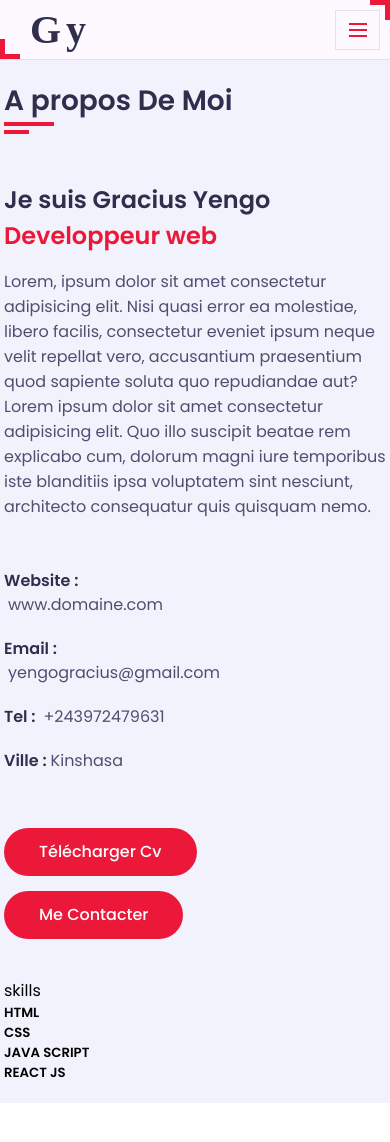
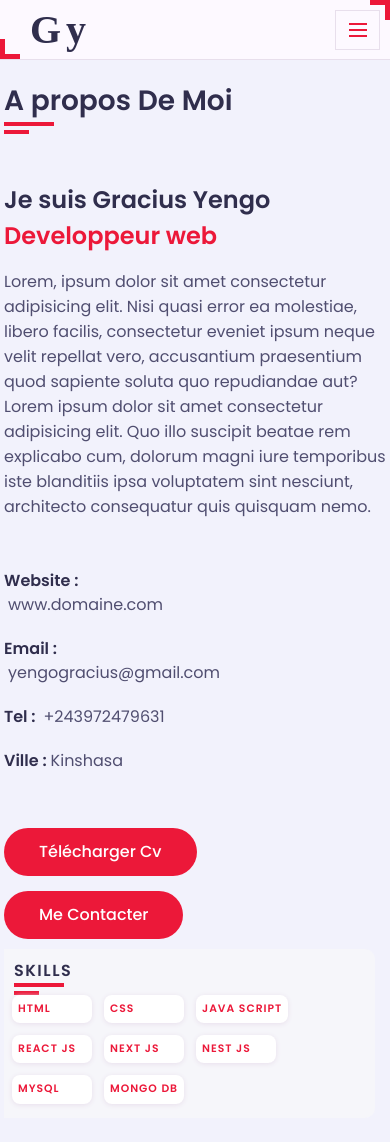
Before and after one commit to graciusyengo/my-portfolios, a Next.js app: page /about in a window 390 px wide. Shown: the top 1142 px of the page. Before the commit the page ends 1103 px from the top, so only its background shows below. Built offline with nearby package versions, Linux system fonts and the light colour scheme; a web font is replaced by a local one.

Commit message:
arrangement de la section skill dans a propos

```diff
--- a/pages/about.js
+++ b/pages/about.js
@@ -61,7 +61,8 @@ export default function About() {
                   </div>
                 </div>
               </div>
-              <div className="skills padd-15">skills
+              <div className="skills padd-15">
+                <h4 className="skills-title">Skills</h4>
                 <div className="row">
                   <div className="skill-item">
                     <h5> HTML</h5>
@@ -75,6 +76,18 @@ export default function About() {
                   <div className="skill-item">
                     <h5> REACT JS</h5>
                   </div>
+                  <div className="skill-item">
+                    <h5> NEXT JS</h5>
+                  </div>
+                  <div className="skill-item">
+                    <h5> NEST JS</h5>
+                  </div>
+                  <div className="skill-item">
+                    <h5> MYSQL</h5>
+                  </div>
+                  <div className="skill-item">
+                    <h5> MONGO DB</h5>
+                  </div>
 
                 </div>
 
--- a/styles/globals.css
+++ b/styles/globals.css
@@ -375,13 +375,100 @@ margin: auto;
   margin-top: 15px;
   margin-right: 10px;
 }
-.about .about-content .skills{
-  flex: 0 40%;
-  max-width: 40%;
-  margin-top: 40px;
+.about .about-content .skills {
+  background: #f6f6fa;
+  border-radius: 12px;
+  box-shadow: 0 2px 12px #e8dfec;
+  padding: 22px 16px 16px 16px;
+  margin-top: 18px;
+  margin-bottom: 18px;
 }
-
-
+.about .about-content .skills .row {
+  display: flex;
+  flex-wrap: wrap;
+  gap: 14px;
+  justify-content: flex-start;
+}
+.skill-item {
+  background: #fff;
+  border-radius: 8px;
+  box-shadow: 0 1px 5px #e8dfec;
+  padding: 10px 18px;
+  font-weight: 600;
+  font-size: 16px;
+  color: #ec1839;
+  letter-spacing: 1px;
+  margin-bottom: 8px;
+  min-width: 110px;
+  text-align: center;
+  transition: background 0.15s, color 0.15s, border 0.15s, transform 0.15s;
+}
+.skill-item:hover {
+  background: #fff !important;
+  color: var(--skin-color) !important;
+  transform: scale(1.05);
+  border: 1.5px solid var(--skin-color);
+  z-index: 2;
+}
+.skills-title {
+  font-size: 22px;
+  color: var(--text-black-900);
+  font-weight: 700;
+  margin-bottom: 16px;
+  letter-spacing: 1.5px;
+  text-transform: uppercase;
+  text-align: left;
+  position: relative;
+}
+.skills-title::before {
+  content: "";
+  height: 4px;
+  width: 50px;
+  background-color: var(--skin-color);
+  position: absolute;
+  top: 100%;
+  left: 0;
+}
+.skills-title::after {
+  content: "";
+  height: 4px;
+  width: 25px;
+  background-color: var(--skin-color);
+  position: absolute;
+  top: 100%;
+  left: 0;
+  margin-top: 8px;
+}
+@media (max-width: 991px) {
+  .skills-title {
+    font-size: 18px;
+    text-align: center;
+    margin-bottom: 12px;
+  }
+  .skills-title::before, .skills-title::after {
+    left: 50%;
+    transform: translateX(-50%);
+  }
+}
+@media (max-width: 991px) {
+  .about .about-content .skills {
+    padding: 14px 5px 10px 5px;
+    margin-top: 10px;
+  }
+  .about .about-content .skills .row {
+    gap: 8px;
+    justify-content: flex-start;
+    align-items: flex-start;
+    margin-left: 0 !important;
+    margin-right: 0 !important;
+    width: 100% !important;
+  }
+  .skill-item {
+    padding: 8px 10px;
+    font-size: 15px;
+    min-width: 90px;
+  }
+}
 
 /* Contact */
 
@@ -616,4 +703,49 @@ button {
     padding-top: 20px !important;
     padding-bottom: 20px !important;
   }
+  .about .about-content .skills {
+    margin-left: 0 !important;
+    margin-right: 0 !important;
+    border-radius: 0 10px 10px 0 !important;
+    box-shadow: none !important;
+    padding: 10px 4px 8px 8px !important;
+    background: #f6f6fa !important;
+    max-width: 95vw !important;
+    min-width: 0 !important;
+    width: 100% !important;
+    float: left !important;
+  }
+  .skills-title {
+    text-align: left !important;
+    font-size: 16px !important;
+    margin-left: 2px !important;
+  }
+  .skills-title::before, .skills-title::after {
+    left: 0 !important;
+    transform: none !important;
+    margin-left: 0 !important;
+  }
+  .about .about-content .skills .row {
+    display: flex !important;
+    flex-wrap: wrap !important;
+    flex-direction: row !important;
+    justify-content: flex-start !important;
+    align-items: flex-start !important;
+    gap: 6px !important;
+    margin-left: 0 !important;
+    margin-right: 0 !important;
+    width: 100% !important;
+  }
+  .skill-item {
+    display: inline-flex !important;
+    min-width: 80px !important;
+    font-size: 13px !important;
+    padding: 6px 6px !important;
+    margin-bottom: 6px !important;
+    margin-right: 6px !important;
+    margin-left: 0 !important;
+    margin-top: 0 !important;
+    white-space: nowrap !important;
+    box-sizing: border-box !important;
+  }
 }
```
Lines whose indentation alone changed are shown as unchanged.
